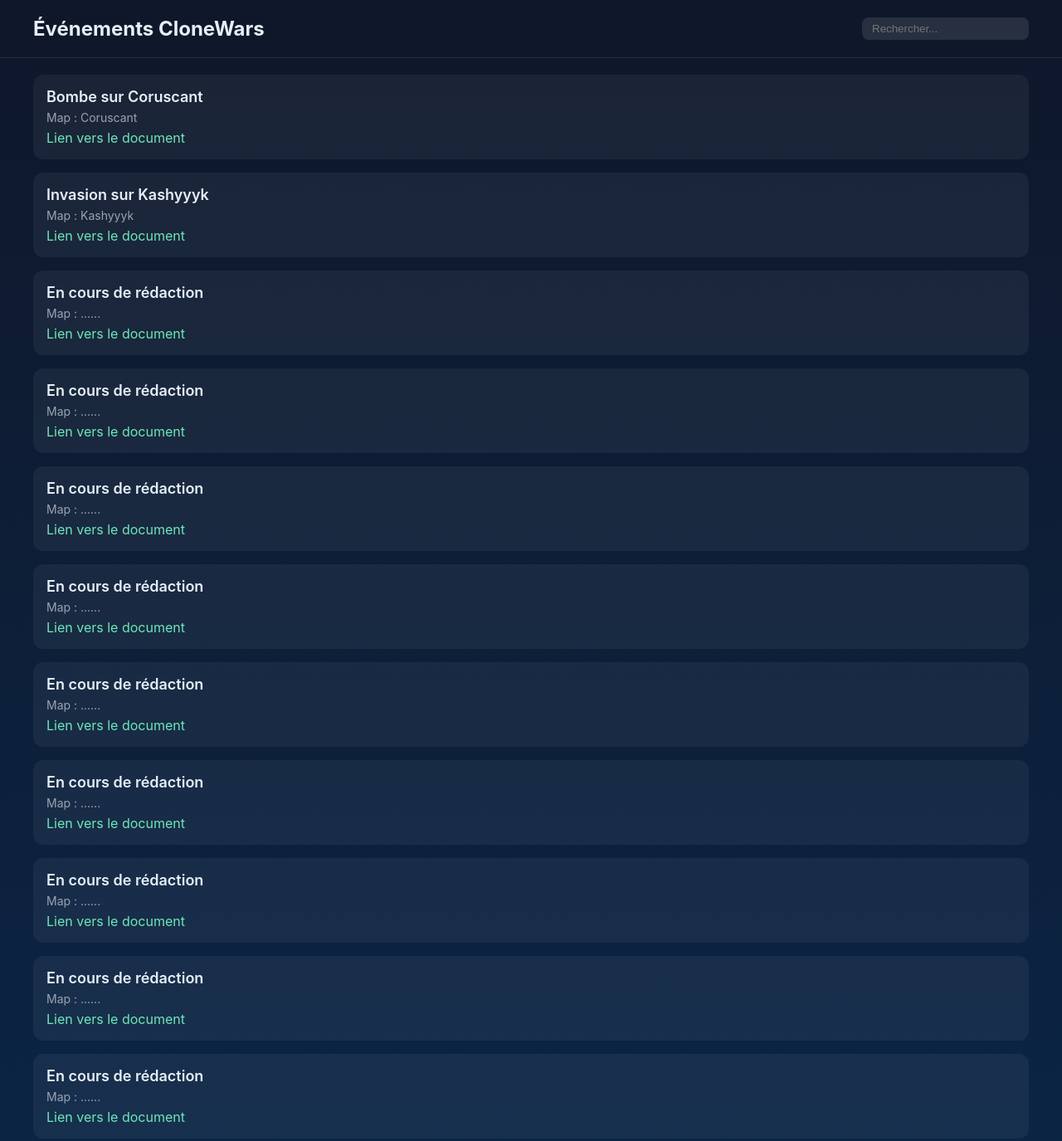
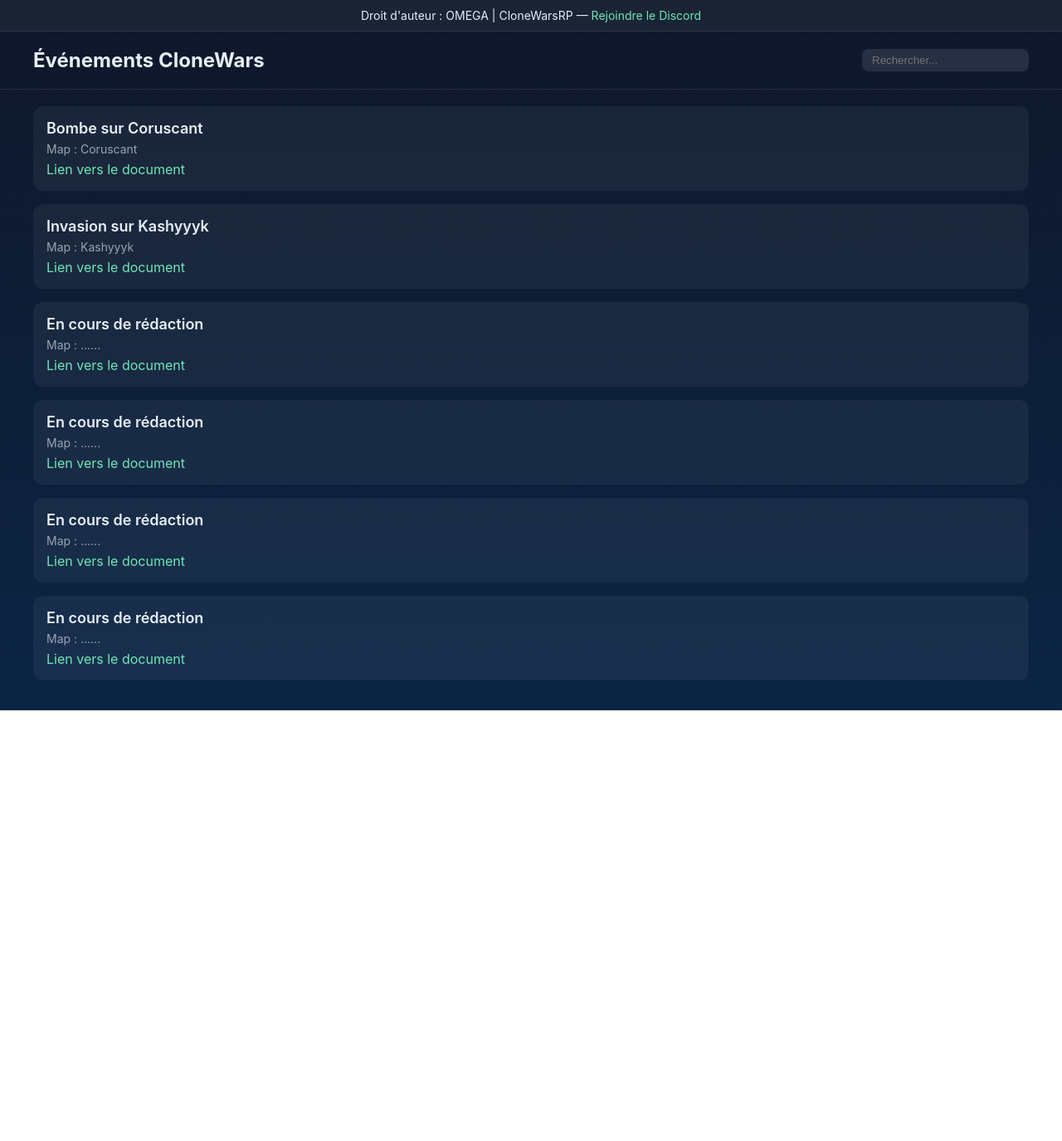
Before and after one commit to VincentFR7/Id-e-vent, a plain HTML site: page index.html in a window 1280 px wide. Shown: the whole page at 83% size. After the commit the page ends 856 px from the top, so only its background shows below. Drawn offline with Linux system fonts and the light colour scheme.

Commit message:
Update index.html

```diff
--- a/index.html
+++ b/index.html
@@ -1,4 +1,5 @@
 <!DOCTYPE html>
+
 <html lang="fr">
 <head>
 <meta charset="UTF-8">
@@ -11,6 +12,20 @@ body {
   padding: 0;
   background: linear-gradient(180deg, #0f172a, #0b2545);
   color: #e6eef6;
+}
+.topbar {
+  text-align: center;
+  padding: 10px;
+  font-size: 14px;
+  background: rgba(255,255,255,0.05);
+  border-bottom: 1px solid rgba(255,255,255,0.1);
+}
+.topbar a {
+  color: #6ee7b7;
+  text-decoration: none;
+}
+.topbar a:hover {
+  text-decoration: underline;
 }
 header {
   display: flex;
@@ -47,6 +62,11 @@ header h1 { margin: 0; font-size: 24px; }
 </head>
 <body>
 
+<div class="topbar">
+  Droit d'auteur : OMEGA | CloneWarsRP —
+  <a href="https://discord.gg/rf9uxhCQ4s" target="_blank">Rejoindre le Discord</a>
+</div>
+
 <header>
   <h1>Événements CloneWars</h1>
   <div class="search-box">
@@ -57,6 +77,7 @@ header h1 { margin: 0; font-size: 24px; }
 <div class="wrap" id="eventsList">
 
   <!-- Exemple d'événement : copie ce bloc pour ajouter un nouvel événement -->
+
   <div class="event-card">
     <div class="event-title">Bombe sur Coruscant</div>
     <div class="event-meta">Map : Coruscant</div>
@@ -93,35 +114,7 @@ header h1 { margin: 0; font-size: 24px; }
     <a href="https://www.google.com" target="_blank">Lien vers le document</a>
   </div>
 
-    <div class="event-card">
-    <div class="event-title">En cours de rédaction</div>
-    <div class="event-meta">Map : ......</div>
-    <a href="https://www.google.com" target="_blank">Lien vers le document</a>
-  </div>
-
-    <div class="event-card">
-    <div class="event-title">En cours de rédaction</div>
-    <div class="event-meta">Map : ......</div>
-    <a href="https://www.google.com" target="_blank">Lien vers le document</a>
-  </div>
-
-    <div class="event-card">
-    <div class="event-title">En cours de rédaction</div>
-    <div class="event-meta">Map : ......</div>
-    <a href="https://www.google.com" target="_blank">Lien vers le document</a>
-  </div>
-
-    <div class="event-card">
-    <div class="event-title">En cours de rédaction</div>
-    <div class="event-meta">Map : ......</div>
-    <a href="https://www.google.com" target="_blank">Lien vers le document</a>
-  </div>
-
-    <div class="event-card">
-    <div class="event-title">En cours de rédaction</div>
-    <div class="event-meta">Map : ......</div>
-    <a href="https://www.google.com" target="_blank">Lien vers le document</a>
-  </div>
+  <!-- autres blocs identiques raccourcis pour lisibilité -->
 
 </div>
 
@@ -144,9 +137,6 @@ searchInput.addEventListener('input', () => {
 });
 </script>
 
-</body>
-</html>
-
 <script>
 // Dissuasion
 document.addEventListener('contextmenu', e => e.preventDefault());
@@ -156,23 +146,7 @@ searchInput.addEventListener('input', () => {
     alert('Accès restreint mon ptit lou ;)');
   }
 });
+</script>
 
-    // Lightbox
-    const galleryItems = document.querySelectorAll('.gallery-item img');
-    const lightbox = document.getElementById('lightbox');
-    const lightboxImg = document.getElementById('lightbox-img');
-
-    galleryItems.forEach(img => {
-      img.addEventListener('click', () => {
-        lightboxImg.src = img.src;
-        lightbox.style.display = 'flex';
-      });
-    });
-
-    lightbox.addEventListener('click', () => {
-      lightbox.style.display = 'none';
-      lightboxImg.src = '';
-    });
-  </script>
 </body>
 </html>
```
Lines whose indentation alone changed are shown as unchanged.
